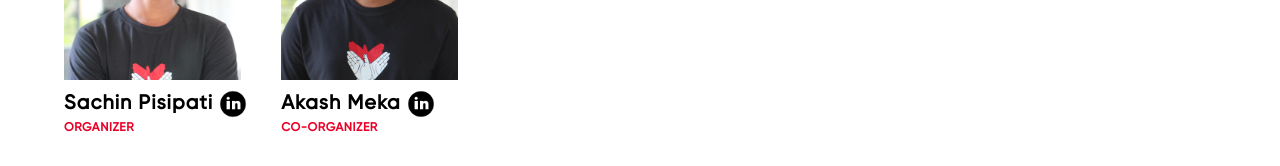
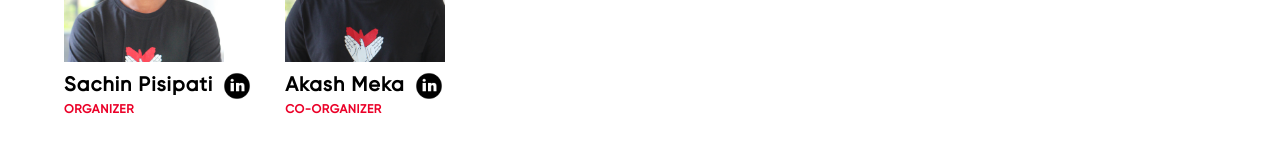
Before and after one commit to t2e0j0a4/tedxiare, a React (Create React App) app: page /about in a window 1280 px wide. Shown: the part 2164-2330 px from the top of the page. Built offline with nearby package versions, Linux system fonts and the light colour scheme; a web font is replaced by a local one.

Commit message:
team sec changes

```diff
--- a/src/Pages/About.jsx
+++ b/src/Pages/About.jsx
@@ -64,10 +64,10 @@ const About = () => {
       <>
         <div>
           <div>
-            <img className='w-60% h-28 md:w-80% lg:h-52' src={props.photo} alt="team member" />
+            <img className=' w-[100px] sm:w-[120px] h-[125px] sm:h-[150px] md:w-[160px] md:h-[190px]' src={props.photo} alt="team member" />
           </div>
           <div className='mt-2'>
-            <div className="flex md:space-x-1 items-center justify-start">
+            <div className="flex gap-x-1 md:gap-x-2 w-[100%] items-center justify-start flex-wrap">
               <h4 className='member-name text-md text-[#000000] font-semibold tracking-wider md:text-xl'>{props.name}</h4>
               <a href={props.linkedin} target="_blank" rel="noreferrer">
                 <img className='w-5 md:w-8 sm:w-6' src={linkedin} alt="linkedin" />
--- a/src/Pages/about.css
+++ b/src/Pages/about.css
@@ -120,16 +120,17 @@
 @media screen and (max-width: 350px) {
   .category,
   .active {
-    font-size: 11.8px !important;
+    font-size: 10px !important;
+    padding: 6px !important;
   }
 }
 
-@media screen and (max-width: 315px) {
+/* @media screen and (max-width: 315px) {
   .category,
   .active {
     font-size: 11.5px !important;
   }
-}
+} */
 
 @media screen and (max-width: 768px) {
   .category {
```
